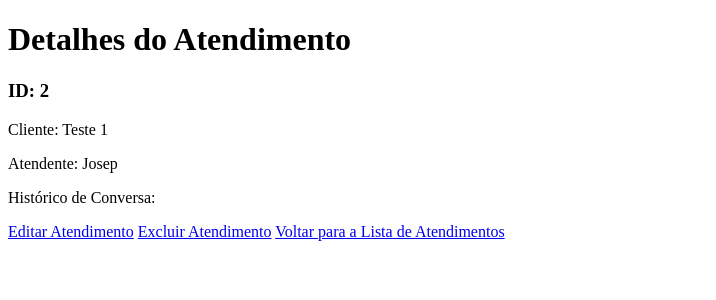
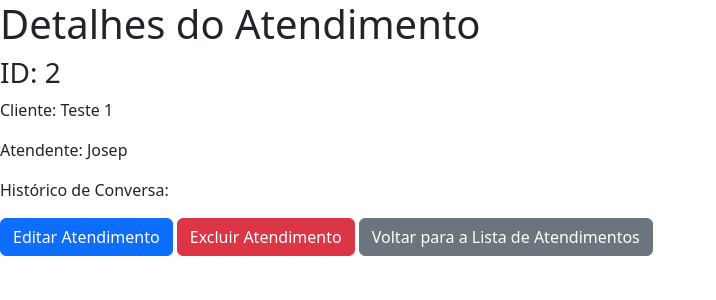
Before and after one commit to tiagopazhs/FullStack-PucMinas-Postraduate, a Django app: page /atendimentos/2/ in a window 1280 px wide. Shown: the top 300 px of the page, without its empty margins (0-716 px from the left). Run offline with Django 4.2, Linux system fonts and the light colour scheme; data comes from the database, SQL or seed files in the repository.

Commit message:
feat: Add bootstrap to show atendimentos

```diff
--- a/back-end-python/final-task/easy_call/atendimentos/templates/atendimentos/detalhar_atendimento.html
+++ b/back-end-python/final-task/easy_call/atendimentos/templates/atendimentos/detalhar_atendimento.html
@@ -3,6 +3,7 @@
 <html>
 <head>
     <title>Detalhes do Atendimento</title>
+    <link rel="stylesheet" href="https://cdn.jsdelivr.net/npm/bootstrap@5.3.0/dist/css/bootstrap.min.css">
 </head>
 <body>
     <h1>Detalhes do Atendimento</h1>
@@ -11,8 +12,10 @@
     <p>Atendente: {{ atendimento.atendente }}</p>
     <p>Histórico de Conversa:</p>
     <p>{{ atendimento.historico_conversa }}</p>
-    <a href="{% url 'atualizar_atendimento' atendimento.id %}">Editar Atendimento</a>
-    <a href="{% url 'excluir_atendimento' atendimento.id %}">Excluir Atendimento</a>
-    <a href="{% url 'listar_atendimentos' %}">Voltar para a Lista de Atendimentos</a>
+    <a href="{% url 'atualizar_atendimento' atendimento.id %}" class="btn btn-primary">Editar Atendimento</a>
+    <a href="{% url 'excluir_atendimento' atendimento.id %}" class="btn btn-danger">Excluir Atendimento</a>
+    <a href="{% url 'listar_atendimentos' %}" class="btn btn-secondary">Voltar para a Lista de Atendimentos</a>
+
+    <script src="https://cdn.jsdelivr.net/npm/bootstrap@5.3.0/dist/js/bootstrap.bundle.min.js"></script>
 </body>
 </html>
```
